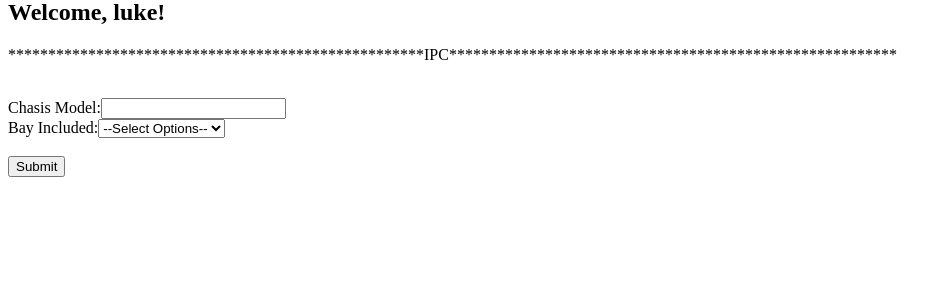
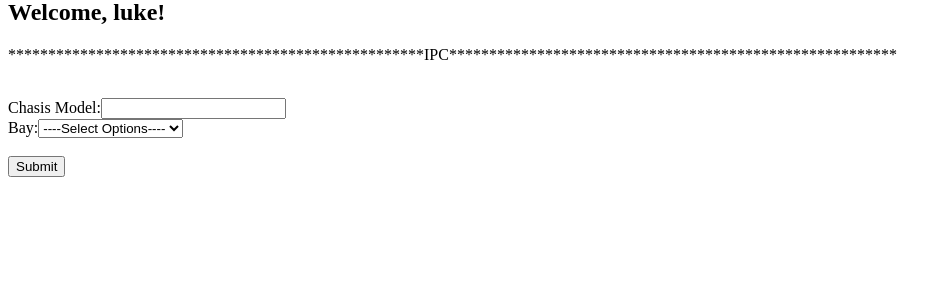
Before and after one commit to lukemarak/avihs_project, a Django app: page /add_chasis in a window 1280 px wide. Shown: the part 129-431 px from the top of the page, without its empty margins (0-952 px from the left). Run offline with Django 3.2, Linux system fonts and the light colour scheme; a user stored in the database is signed in.

Commit message:
added template

```diff
--- a/yalni/yapp/templates/add_chasis.html
+++ b/yalni/yapp/templates/add_chasis.html
@@ -13,13 +13,13 @@
        {% csrf_token %}
        Chasis Model:<input type='text', name='chasis'>
        <br>
-       Bay Included:<select>
-		<option value="">--Select Options--</option>
-		<option value="No">Without Bay</option>
-		<option value="Two">With Two Bays</option>
-		<option value="Four">With Four Bays</option>
-		<option value="Six">With Six Bays</option>
-	</select>
+       Bay:<select name = "with_or_without_bay" >
+                    <option value="">----Select Options----</option>
+                     <option value="No">Without Bay</option>
+                     <option value="Two">With 2 Bays</option>
+                     <option value="Four">With 4 Bays</option>
+                     <option value="Six">With 6 Bays</option>
+           </select>
        <br><br>
        <input type="submit" value="Submit">
    </form>
```
Also changed, not shown: yalni/db.sqlite3.
